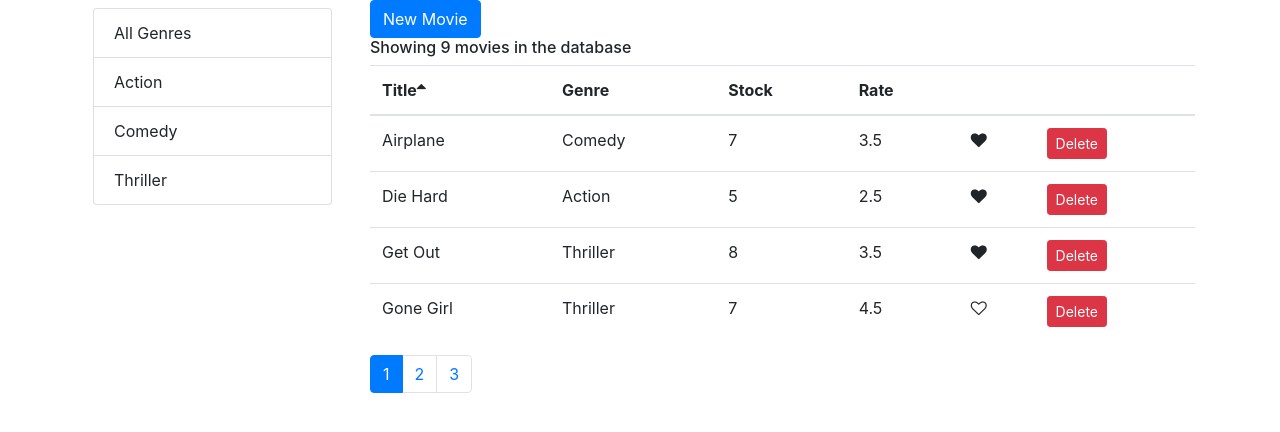
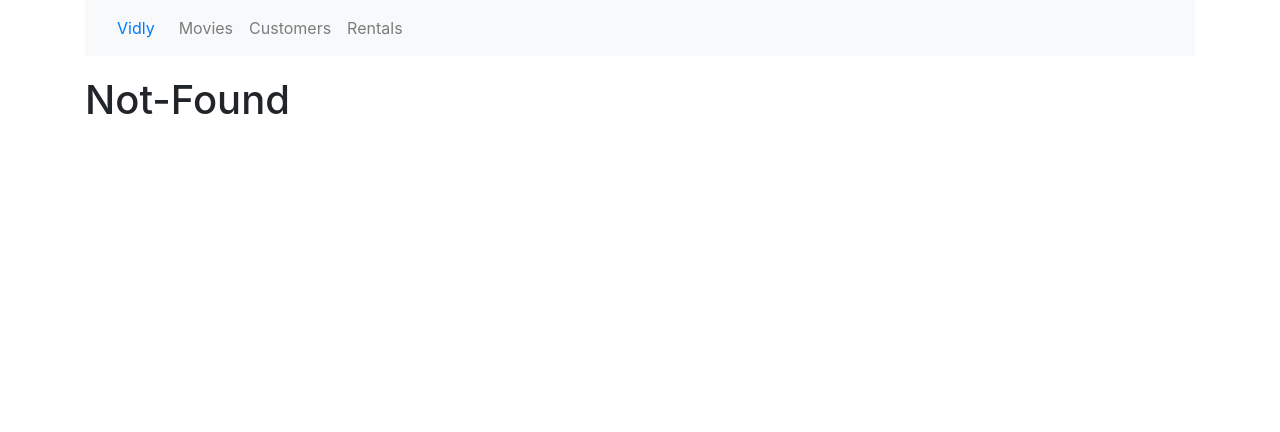
Before and after one commit to aradhya-gupta/vidly_frontend, a React (Create React App) app: page /not-found in a window 1280 px wide. Shown: the top 432 px of the page. Built offline with nearby package versions, Linux system fonts and the light colour scheme.

Commit message:
Add navbar

```diff
--- a/src/App.js
+++ b/src/App.js
@@ -1,11 +1,24 @@
 import React from 'react';
+import { Route, Redirect, Switch } from 'react-router-dom';
+import Movies from './components/movies';
+import Customers from './components/customers';
+import Rentals from './components/rentals';
+import NotFound from './components/notFound';
+import NavBar from './components/navbar';
 import './App.css';
-import Movies from './components/movies';
 
 function App() {
   return (
     <main className="container">
-      <Movies />
+      <NavBar />
+      <Switch>
+        <Route path="/movies" component={Movies} />
+        <Route path="/customers" component={Customers} />
+        <Route path="/rentals" component={Rentals} />
+        <Route path="/not-found" component={NotFound} />
+        <Redirect from="/" exact to="/movies" />
+        <Redirect to="/not-found" />
+      </Switch>
     </main>
   );
 }
--- /dev/null
+++ b/src/components/customers.js
@@ -0,0 +1,7 @@
+import React from 'react'
+
+export default function Customers() {
+    return (
+        <h1>Customers</h1>
+    )
+}
--- /dev/null
+++ b/src/components/navbar.js
@@ -0,0 +1,50 @@
+import React from "react";
+import { NavLink, Link } from "react-router-dom";
+
+const NavBar = () => {
+  return (
+    <React.Fragment>
+      <nav
+        className="navbar navbar-expand-lg navbar-light bg-light"
+        style={{ marginBottom: "20px", marginTop: "0px" }}
+      >
+        <Link className="nav-link" to="/">
+          Vidly
+        </Link>
+        <button
+          className="navbar-toggler"
+          type="button"
+          data-toggle="collapse"
+          data-target="#navbarTogglerDemo02"
+          aria-controls="navbarTogglerDemo02"
+          aria-expanded="false"
+          aria-label="Toggle navigation"
+        >
+          <span className="navbar-toggler-icon"></span>
+        </button>
+
+        <div className="collapse navbar-collapse" id="navbarTogglerDemo02">
+          <ul className="navbar-nav mr-auto mt-2 mt-lg-0">
+            <li className="nav-item">
+              <NavLink className="nav-item nav-link" to="/movies">
+                Movies
+              </NavLink>
+            </li>
+            <li className="nav-item">
+              <NavLink className="nav-item nav-link" to="/customers">
+                Customers
+              </NavLink>
+            </li>
+            <li className="nav-item">
+              <NavLink className="nav-item nav-link" to="/rentals">
+                Rentals
+              </NavLink>
+            </li>
+          </ul>
+        </div>
+      </nav>
+    </React.Fragment>
+  );
+};
+
+export default NavBar;
--- /dev/null
+++ b/src/components/notFound.js
@@ -0,0 +1,9 @@
+import React from 'react'
+
+export default function NotFound() {
+    return (
+        <div>
+            <h1>Not-Found</h1>
+        </div>
+    )
+}
--- /dev/null
+++ b/src/components/rentals.js
@@ -0,0 +1,9 @@
+import React from 'react'
+
+export default function Rentals() {
+    return (
+        <div>
+            <h1>Rentals</h1>
+        </div>
+    )
+}
```
Also changed, not shown: src/components/movieForm.js (+9 -0 lines).
